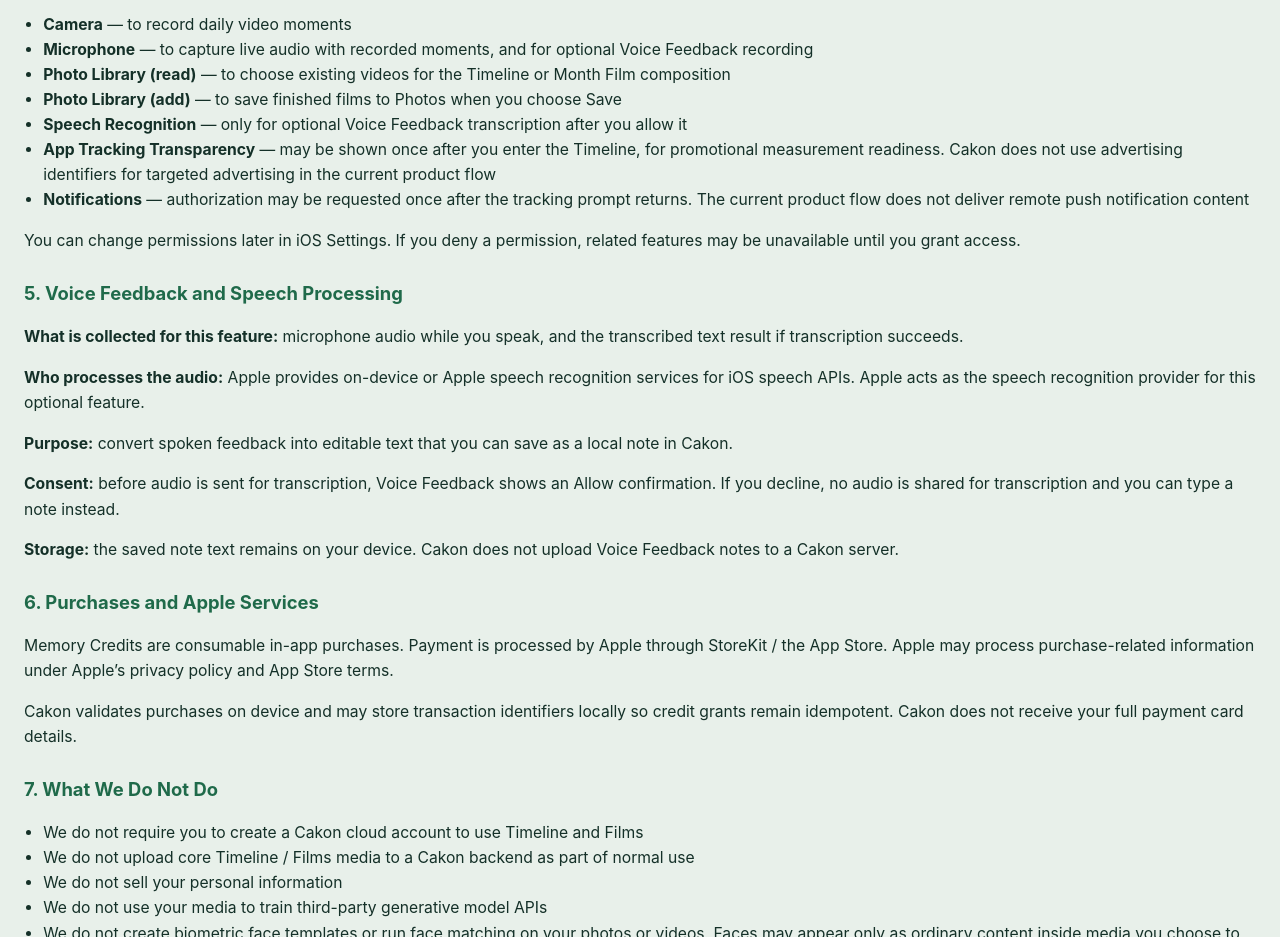
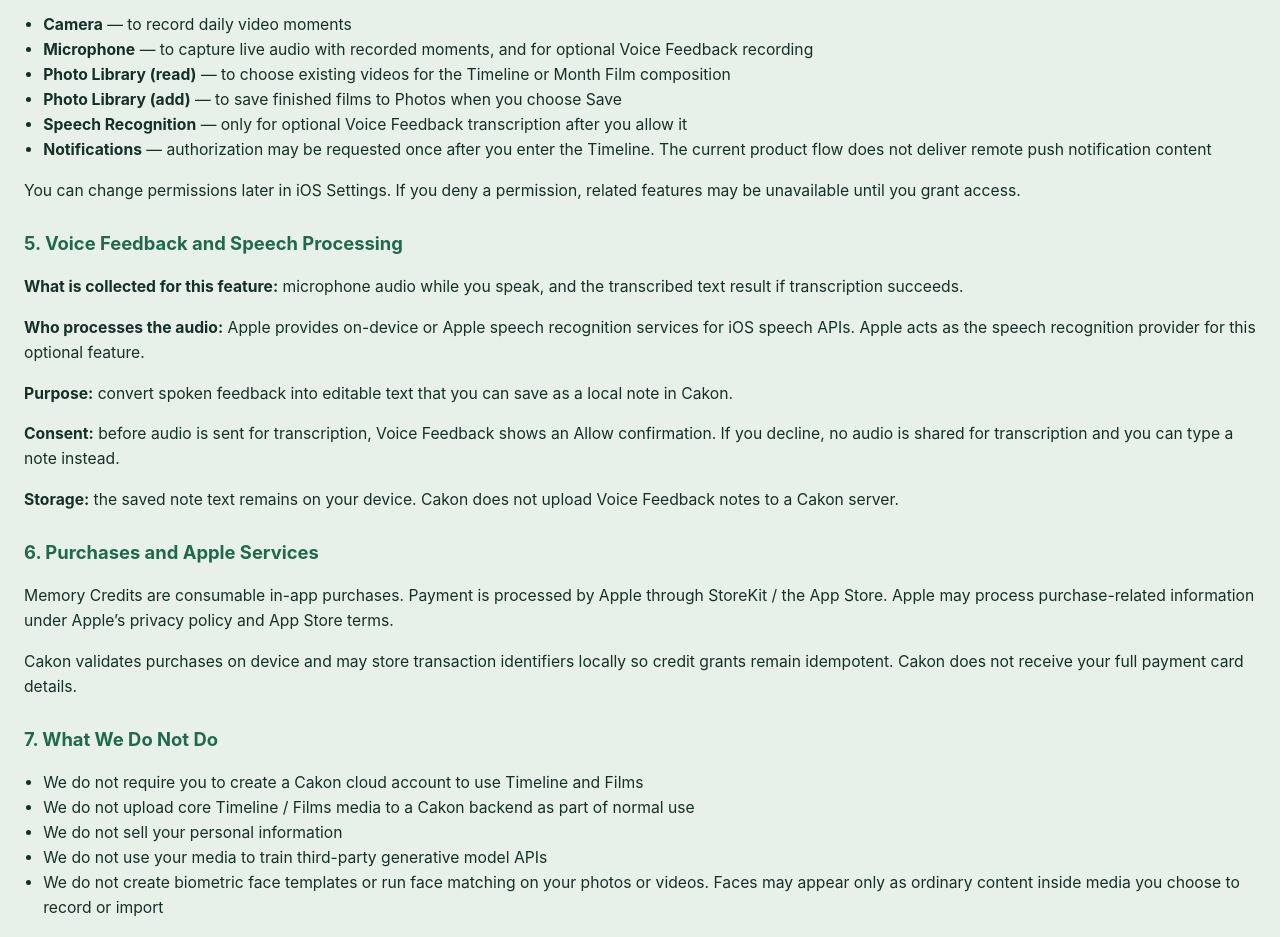
Before and after one commit to xiaoyou927/cakon-legal, a plain HTML site: page privacy.html in a window 1280 px wide. Shown: the part 1180-2117 px from the top of the page. Drawn offline with Linux system fonts and the light colour scheme.

Commit message:
Remove App Tracking Transparency from privacy and terms

```diff
--- a/privacy.html
+++ b/privacy.html
@@ -62,8 +62,7 @@
     <li><strong>Photo Library (read)</strong> — to choose existing videos for the Timeline or Month Film composition</li>
     <li><strong>Photo Library (add)</strong> — to save finished films to Photos when you choose Save</li>
     <li><strong>Speech Recognition</strong> — only for optional Voice Feedback transcription after you allow it</li>
-    <li><strong>App Tracking Transparency</strong> — may be shown once after you enter the Timeline, for promotional measurement readiness. Cakon does not use advertising identifiers for targeted advertising in the current product flow</li>
-    <li><strong>Notifications</strong> — authorization may be requested once after the tracking prompt returns. The current product flow does not deliver remote push notification content</li>
+    <li><strong>Notifications</strong> — authorization may be requested once after you enter the Timeline. The current product flow does not deliver remote push notification content</li>
   </ul>
   <p>You can change permissions later in iOS Settings. If you deny a permission, related features may be unavailable until you grant access.</p>
 
```
Also changed, not shown: terms.html (+1 -1 lines).
